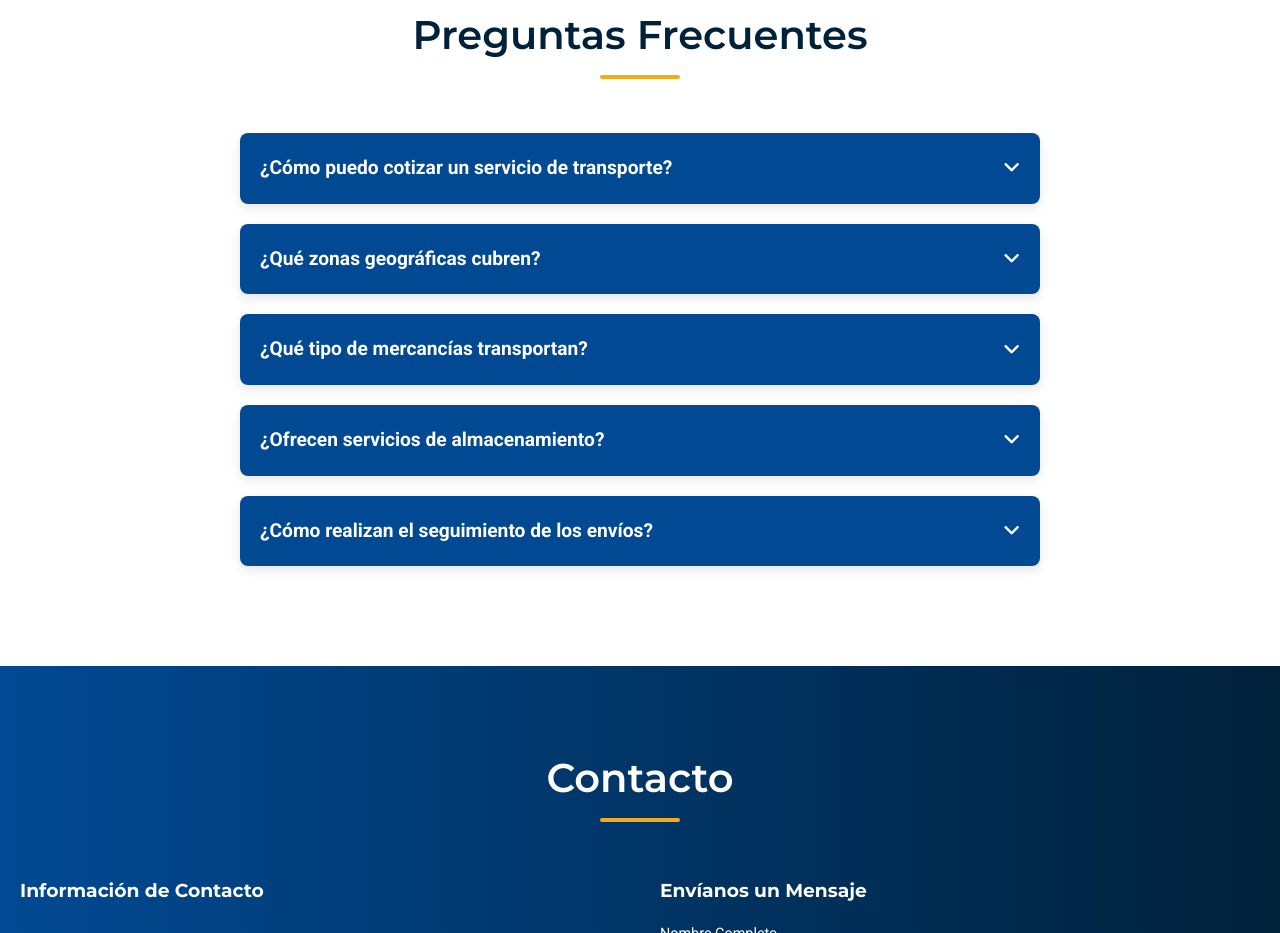
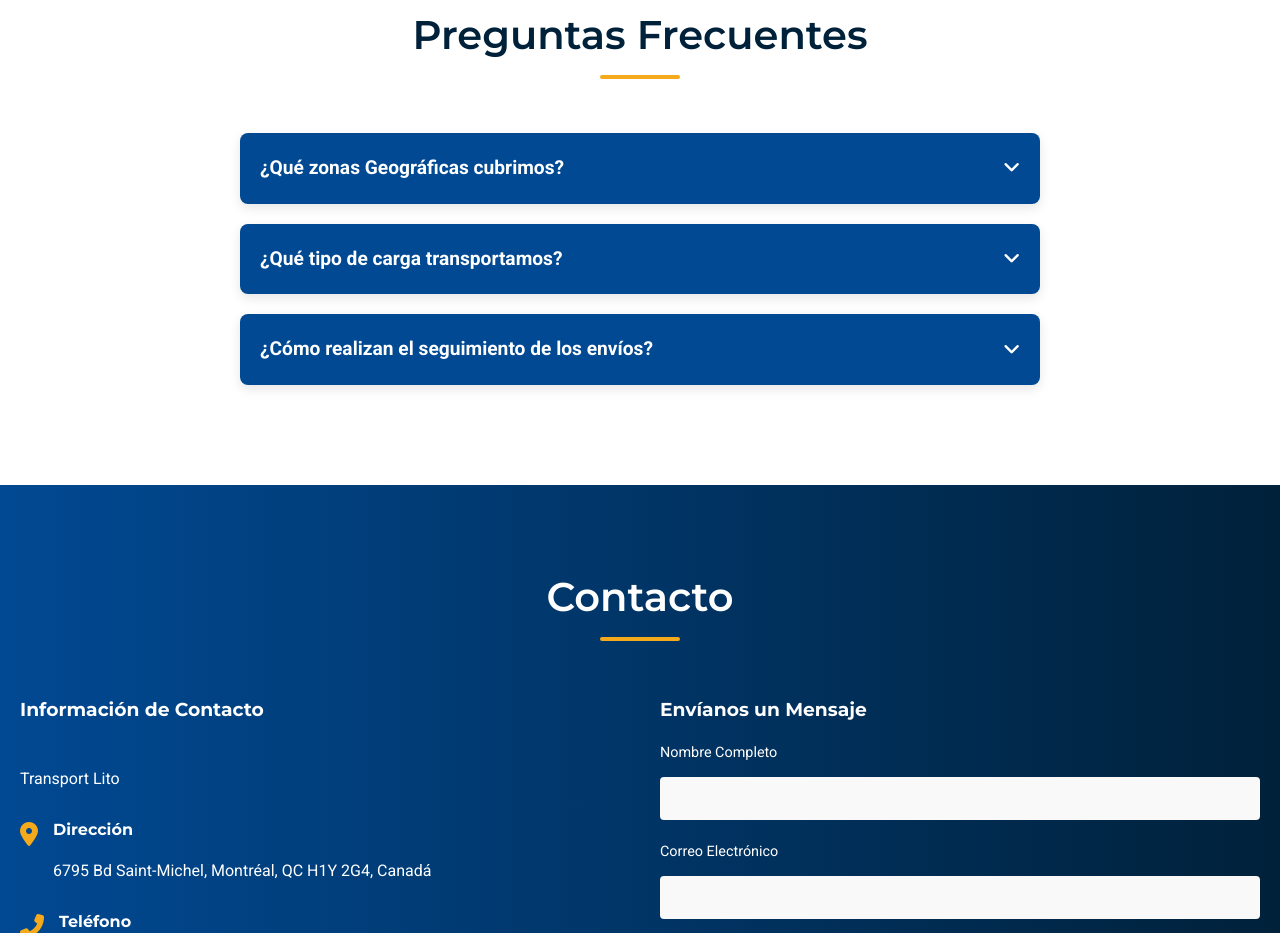
Before and after one commit to CarlosIsaelRamirezGonzalez/CarlosIsaelRamirezGonzalez.github.io, a plain HTML site: page index.html in a window 1280 px wide. Shown: the part 5036-5969 px from the top of the page. Drawn offline with nearby package versions, Linux system fonts and the light colour scheme.

Commit message:
correcion de las FAQ

```diff
--- a/index.html
+++ b/index.html
@@ -451,35 +451,6 @@
         </div>
         <div class="faq-container">
           <div class="faq-item">
-            <div class="faq-question" data-translate="faq1">
-              ¿Cómo puedo cotizar un servicio de transporte?
-            </div>
-            <div class="faq-answer">
-              <p data-translate="faq1_answer">
-                Puedes contactarnos a través de nuestro formulario de contacto,
-                llamarnos por teléfono o enviarnos un correo electrónico con los
-                detalles de tu carga (tipo, peso, dimensiones, origen y
-                destino). Nuestro equipo te responderá con una cotización en
-                menos de 24 horas.
-              </p>
-            </div>
-          </div>
-
-          <div class="faq-item">
-            <div class="faq-question" data-translate="faq2">
-              ¿Qué zonas geográficas cubren?
-            </div>
-            <div class="faq-answer">
-              <p data-translate="faq2_answer">
-                Ofrecemos cobertura en todo el territorio nacional, con
-                servicios especiales para zonas metropolitanas, ciudades
-                principales y áreas rurales. Contamos con rutas establecidas en
-                todas las regiones del país.
-              </p>
-            </div>
-          </div>
-
-          <div class="faq-item">
             <div class="faq-question" data-translate="faq3">
               ¿Qué tipo de mercancías transportan?
             </div>
--- a/js/toggle-languages.js
+++ b/js/toggle-languages.js
@@ -69,12 +69,12 @@ const translations = {
     faq2: "¿Qué zonas geográficas cubren?",
     faq2_answer:
       "Ofrecemos cobertura en todo el territorio nacional, con servicios especiales para zonas metropolitanas, ciudades principales y áreas rurales. Contamos con rutas establecidas en todas las regiones del país.",
-    faq3: "¿Qué tipo de mercancías transportan?",
+    faq3: "¿Qué zonas Geográficas cubrimos?",
     faq3_answer:
-      "Transportamos todo tipo de mercancías generales, incluyendo productos perecederos, materiales de construcción, productos industriales, maquinaria y equipos especiales. Para mercancías peligrosas, contamos con vehículos y permisos especiales.",
-    faq4: "¿Ofrecen servicios de almacenamiento?",
+      "Ofrecemos cobertura en todo Quebec, Montreal, Toronto, Ottawa y Todo Canadá",
+    faq4: "¿Qué tipo de carga transportamos?",
     faq4_answer:
-      "Sí, contamos con centros de distribución estratégicamente ubicados con áreas de almacenamiento seguras y climatizadas según las necesidades de tu mercancía. Ofrecemos soluciones logísticas integrales.",
+      "Transportamos objetos pesados, ligeros, todo tipo de muebles, electrodomésticos, residencial, industrial, comercial, larga y corta distancia por todo Canadá",
     faq5: "¿Cómo realizan el seguimiento de los envíos?",
     faq5_answer:
       "Todos nuestros vehículos están equipados con sistemas GPS de última generación. Puedes realizar seguimiento en tiempo real a través de nuestra plataforma online o recibir actualizaciones periódicas por correo electrónico o mensaje de texto.",
@@ -178,12 +178,12 @@ const translations = {
     faq2: "What geographic areas do you cover?",
     faq2_answer:
       "We offer coverage throughout the national territory, with special services for metropolitan areas, main cities and rural areas. We have established routes in all regions of the country.",
-    faq3: "What type of goods do you transport?",
+    faq3: "What geographical areas do we cover?",
     faq3_answer:
-      "We transport all types of general goods, including perishable products, construction materials, industrial products, machinery and special equipment. For dangerous goods, we have special vehicles and permits.",
-    faq4: "Do you offer storage services?",
+      "We offer coverage throughout Quebec, Montreal, Toronto, Ottawa and all of Canada.",
+    faq4: "What type of cargo do we transport?",
     faq4_answer:
-      "Yes, we have strategically located distribution centers with secure and climate-controlled storage areas according to your cargo needs. We offer comprehensive logistics solutions.",
+      "We transport heavy and light objects, all types of furniture, appliances, residential, industrial, commercial, long and short distances throughout Canada.",
     faq5: "How do you track shipments?",
     faq5_answer:
       "All our vehicles are equipped with state-of-the-art GPS systems. You can track in real time through our online platform or receive periodic updates by email or text message.",
@@ -281,12 +281,12 @@ const translations = {
     faq2: "Quelles zones géographiques couvrez-vous?",
     faq2_answer:
       "Nous offrons une couverture sur tout le territoire national, avec des services spéciaux pour les zones métropolitaines, les principales villes et les zones rurales. Nous avons des routes établies dans toutes les régions du pays.",
-    faq3: "Quel type de marchandises transportez-vous?",
+    faq3: "Quelles zones géographiques couvrons-nous?",
     faq3_answer:
-      "Nous transportons tous types de marchandises générales, y compris les produits périssables, les matériaux de construction, les produits industriels, les machines et équipements spéciaux. Pour les marchandises dangereuses, nous disposons de véhicules spéciaux et d'autorisations.",
-    faq4: "Offrez-vous des services de stockage?",
+      "Nous offrons une couverture partout au Québec, à Montréal, à Toronto, à Ottawa et partout au Canada.",
+    faq4: "Quel type de marchandises transportons-nous ?",
     faq4_answer:
-      "Oui, nous avons des centres de distribution stratégiquement situés avec des zones de stockage sécurisées et climatisées selon les besoins de votre cargaison. Nous proposons des solutions logistiques complètes.",
+      "Nous transportons des objets lourds et légers, tous types de meubles, électroménagers, résidentiels, industriels, commerciaux, sur de longues et courtes distances partout au Canada.",
     faq5: "Comment suivez-vous les expéditions?",
     faq5_answer:
       "Tous nos véhicules sont équipés de systèmes GPS de pointe. Vous pouvez suivre en temps réel via notre plateforme en ligne ou recevoir des mises à jour périodiques par e-mail ou SMS.",
```
